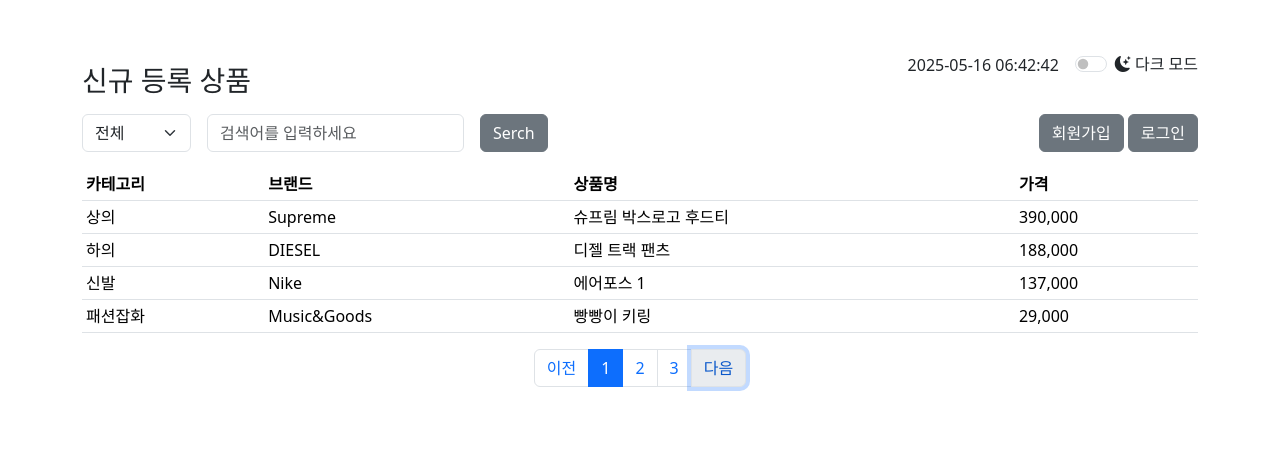
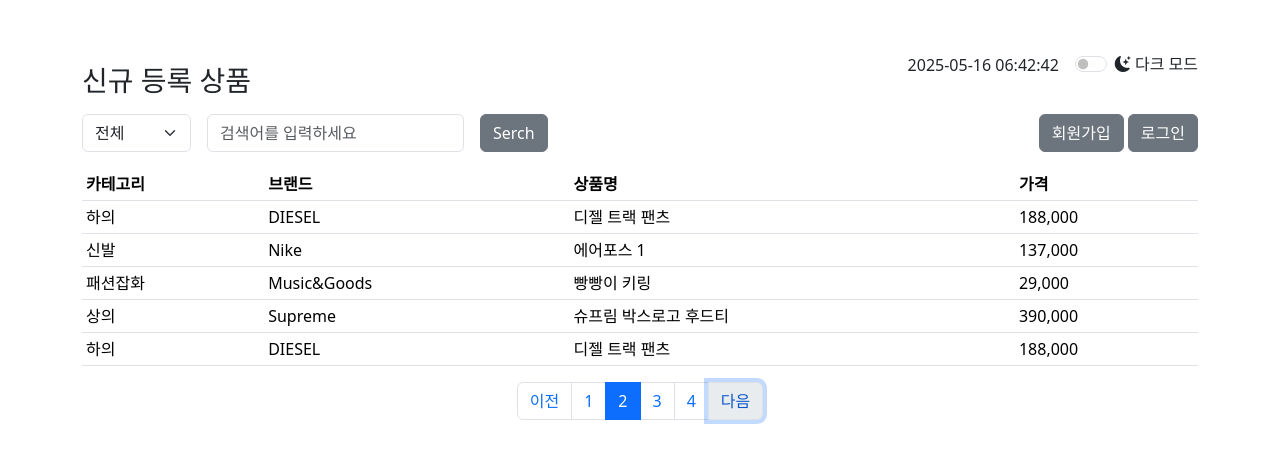
Before and after one commit to wjdtjddns98/adminpage, a plain HTML site: page index.html in a window 1280 px wide. Both pictures are taken after a click on the link "다음". Drawn offline with nearby package versions, Linux system fonts and the light colour scheme.

Commit message:
페이지네이션 기능 구현

```diff
--- a/index.html
+++ b/index.html
@@ -64,7 +64,7 @@
     </div>
   </div>
   <nav aria-label="Page navigation secondary">
-    <ul class="pagination justify-content-center">
+    <ul class="pagination justify-content-center" id="pagination">
       <li class="page-item">
         <a class="page-link">이전</a>
       </li>
--- a/index.js
+++ b/index.js
@@ -53,16 +53,118 @@ const product_data = [
   { category: "하의", brand: 'DIESEL', product: '디젤 트랙 팬츠', price: '188,000' },
   { category: "신발", brand: 'Nike', product: '에어포스 1', price: '137,000' },
   { category: "패션잡화", brand: 'Music&Goods', product: '빵빵이 키링', price: '29,000' },
+  { category: "상의", brand: 'Supreme', product: '슈프림 박스로고 후드티', price: '390,000' },
+  { category: "하의", brand: 'DIESEL', product: '디젤 트랙 팬츠', price: '188,000' },
+  { category: "신발", brand: 'Nike', product: '에어포스 1', price: '137,000' },
+  { category: "패션잡화", brand: 'Music&Goods', product: '빵빵이 키링', price: '29,000' },
+  { category: "상의", brand: 'Supreme', product: '슈프림 박스로고 후드티', price: '390,000' },
+  { category: "하의", brand: 'DIESEL', product: '디젤 트랙 팬츠', price: '188,000' },
+  { category: "신발", brand: 'Nike', product: '에어포스 1', price: '137,000' },
+  { category: "패션잡화", brand: 'Music&Goods', product: '빵빵이 키링', price: '29,000' },
+  { category: "상의", brand: 'Supreme', product: '슈프림 박스로고 후드티', price: '390,000' },
+  { category: "하의", brand: 'DIESEL', product: '디젤 트랙 팬츠', price: '188,000' },
+  { category: "신발", brand: 'Nike', product: '에어포스 1', price: '137,000' },
+  { category: "패션잡화", brand: 'Music&Goods', product: '빵빵이 키링', price: '29,000' },
+  { category: "상의", brand: 'Supreme', product: '슈프림 박스로고 후드티', price: '390,000' },
+  { category: "하의", brand: 'DIESEL', product: '디젤 트랙 팬츠', price: '188,000' },
+  { category: "신발", brand: 'Nike', product: '에어포스 1', price: '137,000' },
+  { category: "패션잡화", brand: 'Music&Goods', product: '빵빵이 키링', price: '29,000' },
+
 ];
 
 // 제품 테이블에 데이터 추가
 const product_data_Table = document.getElementById('product_data_Table');
+const paginationElement = document.getElementById('pagination');
+const itemsPerPage = 5; // 한 페이지에 표시할 아이템 수
+let currentPage = 1;
 
-// 초기 데이터 로딩
-product_data.forEach((item) => {
+function displayProducts(data, page) {
+  product_data_Table.innerHTML = ''; // 테이블 내용 초기화
+  const startIndex = (page - 1) * itemsPerPage;
+  const endIndex = startIndex + itemsPerPage;
+  const paginatedData = data.slice(startIndex, endIndex);
+
+  paginatedData.forEach((item) => {
     const row = product_data_Table.insertRow();
     row.insertCell(0).innerHTML = item.category;
     row.insertCell(1).innerHTML = item.brand;
     row.insertCell(2).innerHTML = item.product;
     row.insertCell(3).innerHTML = item.price;
   });
+}
+
+// 페이지네이션 렌더링 함수 수정
+function renderPagination(totalItems, itemsPerPage) {
+  paginationElement.innerHTML = '';
+  const totalPages = Math.ceil(totalItems / itemsPerPage);
+
+  for (let i = 1; i <= totalPages; i++) {
+    const pageItem = document.createElement('li');
+    pageItem.classList.add('page-item');
+    if (i === currentPage) {
+      pageItem.classList.add('active');
+    }
+    const pageLink = document.createElement('a');
+    pageLink.classList.add('page-link');
+    pageLink.textContent = i;
+    pageLink.href = '#';
+    pageLink.addEventListener('click', (event) => {
+      event.preventDefault();
+      currentPage = i;
+      displayProducts(product_data, currentPage);
+      updateActivePage(); // 활성 페이지 업데이트
+    });
+    pageItem.appendChild(pageLink);
+    paginationElement.appendChild(pageItem);
+  }
+
+  // 이전 버튼
+  const prevItem = document.createElement('li');
+  prevItem.classList.add('page-item');
+  const prevLink = document.createElement('a');
+  prevLink.classList.add('page-link');
+  prevLink.textContent = '이전';
+  prevLink.href = '#';
+  prevLink.addEventListener('click', (event) => {
+    event.preventDefault();
+    if (currentPage > 1) {
+      currentPage--;
+      displayProducts(product_data, currentPage);
+      updateActivePage();
+    }
+  });
+  prevItem.appendChild(prevLink);
+  paginationElement.prepend(prevItem);
+
+  // 다음 버튼
+  const nextItem = document.createElement('li');
+  nextItem.classList.add('page-item');
+  const nextLink = document.createElement('a');
+  nextLink.classList.add('page-link');
+  nextLink.textContent = '다음';
+  nextLink.href = '#';
+  nextLink.addEventListener('click', (event) => {
+    event.preventDefault();
+    const totalPages = Math.ceil(totalItems / itemsPerPage);
+    if (currentPage < totalPages) {
+      currentPage++;
+      displayProducts(product_data, currentPage);
+      updateActivePage();
+    }
+  });
+  nextItem.appendChild(nextLink);
+  paginationElement.appendChild(nextItem);
+}
+
+function updateActivePage() {
+  const pageLinks = paginationElement.querySelectorAll('.page-item');
+  pageLinks.forEach(item => item.classList.remove('active'));
+  const currentPageItem = paginationElement.querySelector(`.page-item:nth-child(${currentPage + 1})`); // 이전/다음 버튼 고려
+  if (currentPageItem) {
+    currentPageItem.classList.add('active');
+  }
+}
+
+// 초기 데이터 로딩 및 페이지네이션 렌더링
+displayProducts(product_data, currentPage);
+renderPagination(product_data.length, itemsPerPage);
```
Lines whose indentation alone changed are shown as unchanged.
